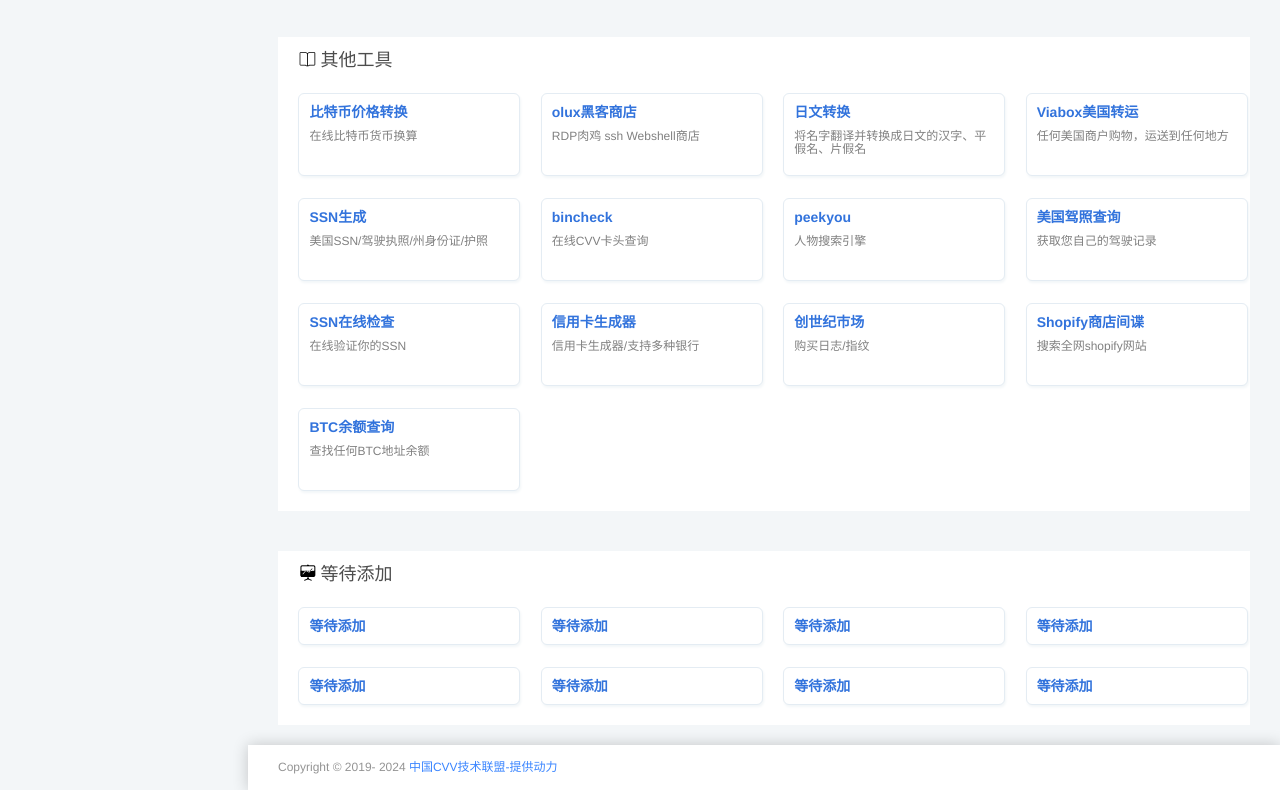
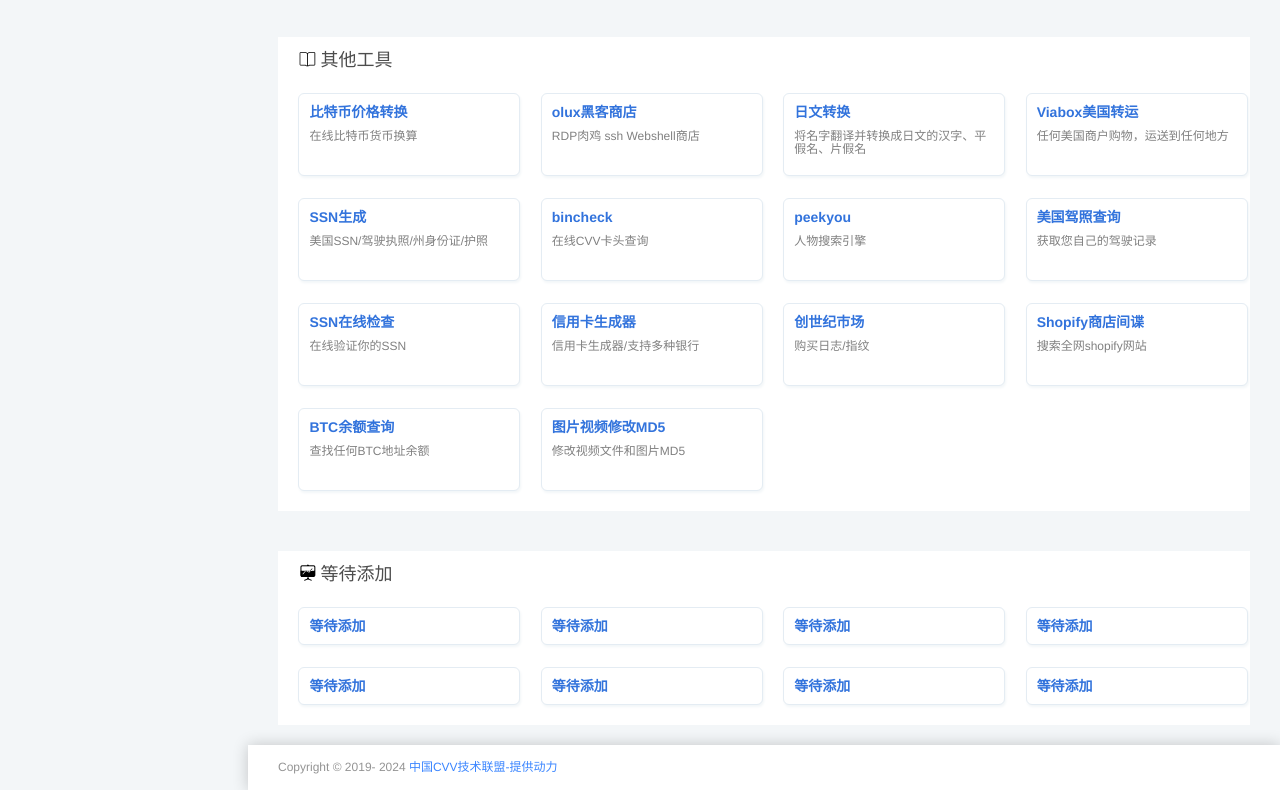
Before and after one commit to 3hxks/3hxks.github.io, a plain HTML site: page index.html in a window 1280 px wide. Shown: the part 2196-2986 px from the top of the page. Drawn offline with nearby package versions, Linux system fonts and the light colour scheme.

Commit message:
Update index.html

```diff
--- a/index.html
+++ b/index.html
@@ -567,6 +567,12 @@
                                 <div class="desc">查找任何BTC地址余额</div>
                             </div>
                         </a>
+                         <a target="_blank" href="https://www.strerr.com/cn/md5_edit.html ">
+                            <div class="item">
+                                <div class="no-logo">图片视频修改MD5</div>
+                                <div class="desc">修改视频文件和图片MD5</div>
+                            </div>
+                        </a>
                     </div>
                 </div>
 
```
